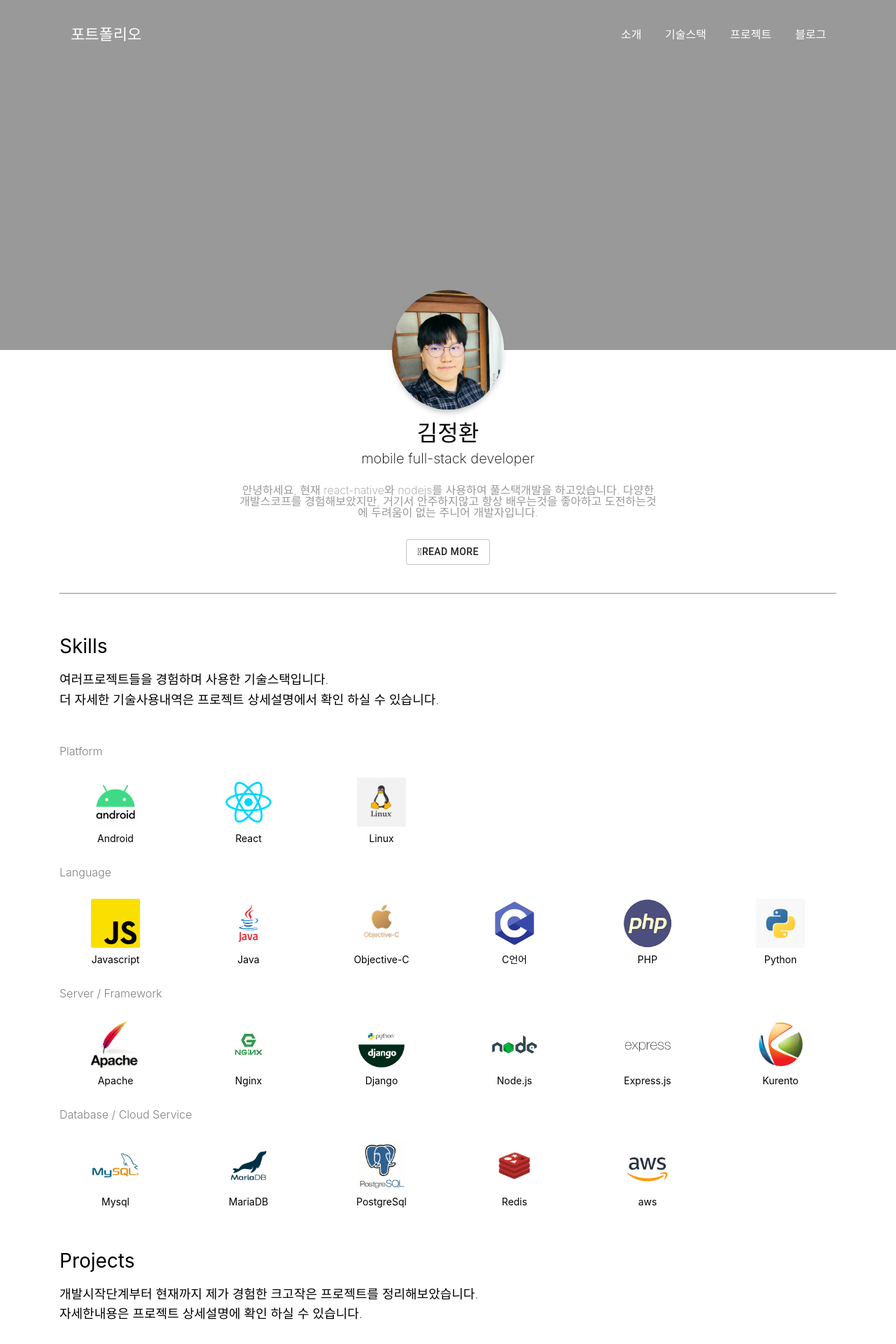
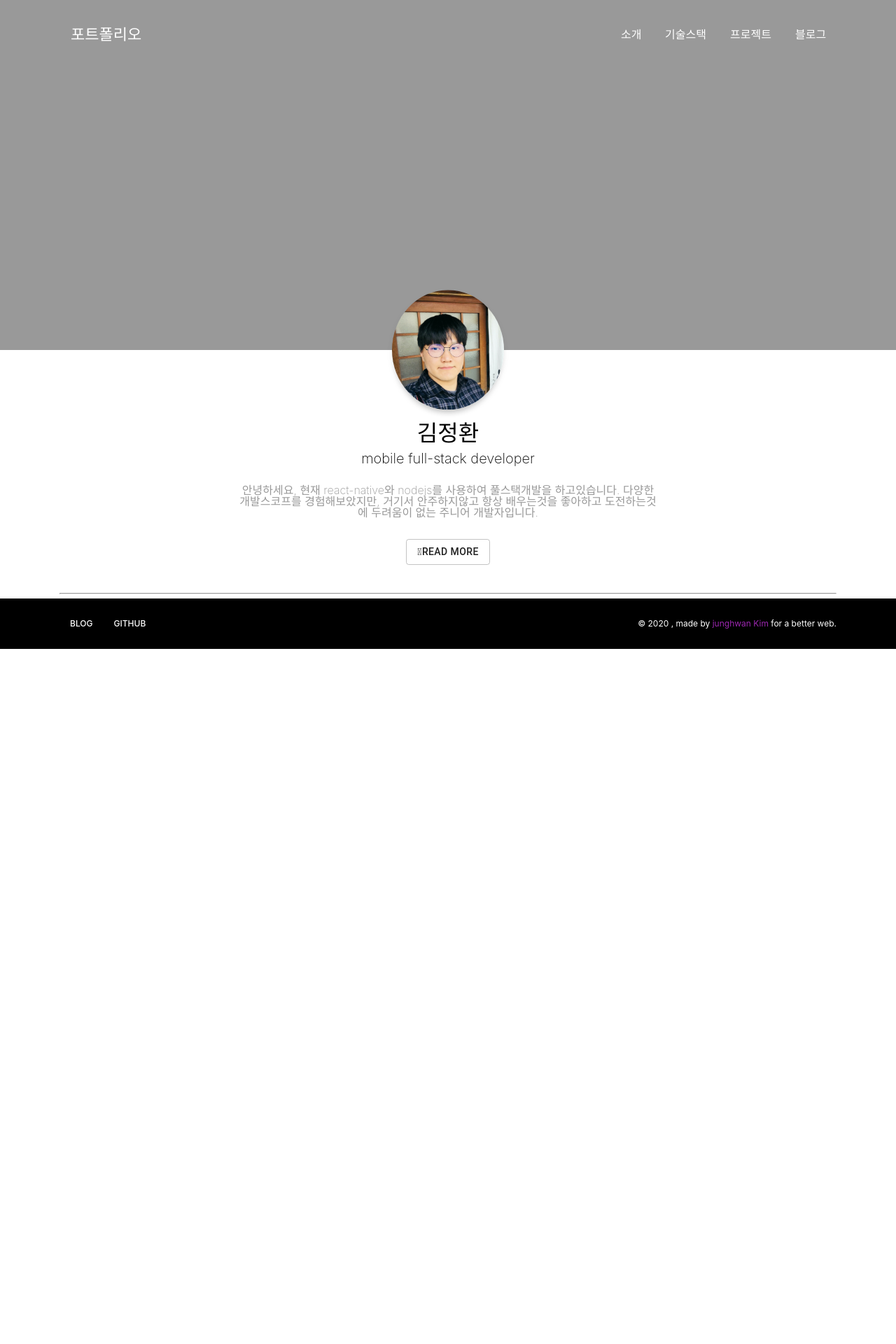
Before and after one commit to Bangc121/portfolio, a React (Create React App) app: page / in a window 1280 px wide. Shown: the top 1920 px of the page at 70% size. After the commit the page ends 927 px from the top, so only its background shows below. Built offline with nearby package versions, Linux system fonts and the light colour scheme.

Commit message:
homepresenter

```diff
--- a/src/pages/Home/HomeContainer.js
+++ b/src/pages/Home/HomeContainer.js
@@ -4,11 +4,7 @@ import HomePresenter from "./HomePresenter";
 export default class extends React.Component{
   state = {
     error: null,
-    loading: true
   };
-
-  componentDidMount() {
-  }
 
   render() {
     return (
--- a/src/pages/Home/HomePresenter.js
+++ b/src/pages/Home/HomePresenter.js
@@ -123,11 +123,11 @@ export default function HomePresenter() {
           <Line />
         </div>
       </div>
-      <div className={classNames(classes.main)}>
+      {/* <div className={classNames(classes.main)}>
         <SectionSkills />
         <SectionProjects />
         <SectionBlog />
-      </div>
+      </div> */}
       <Footer />
     </div>
   );
```
